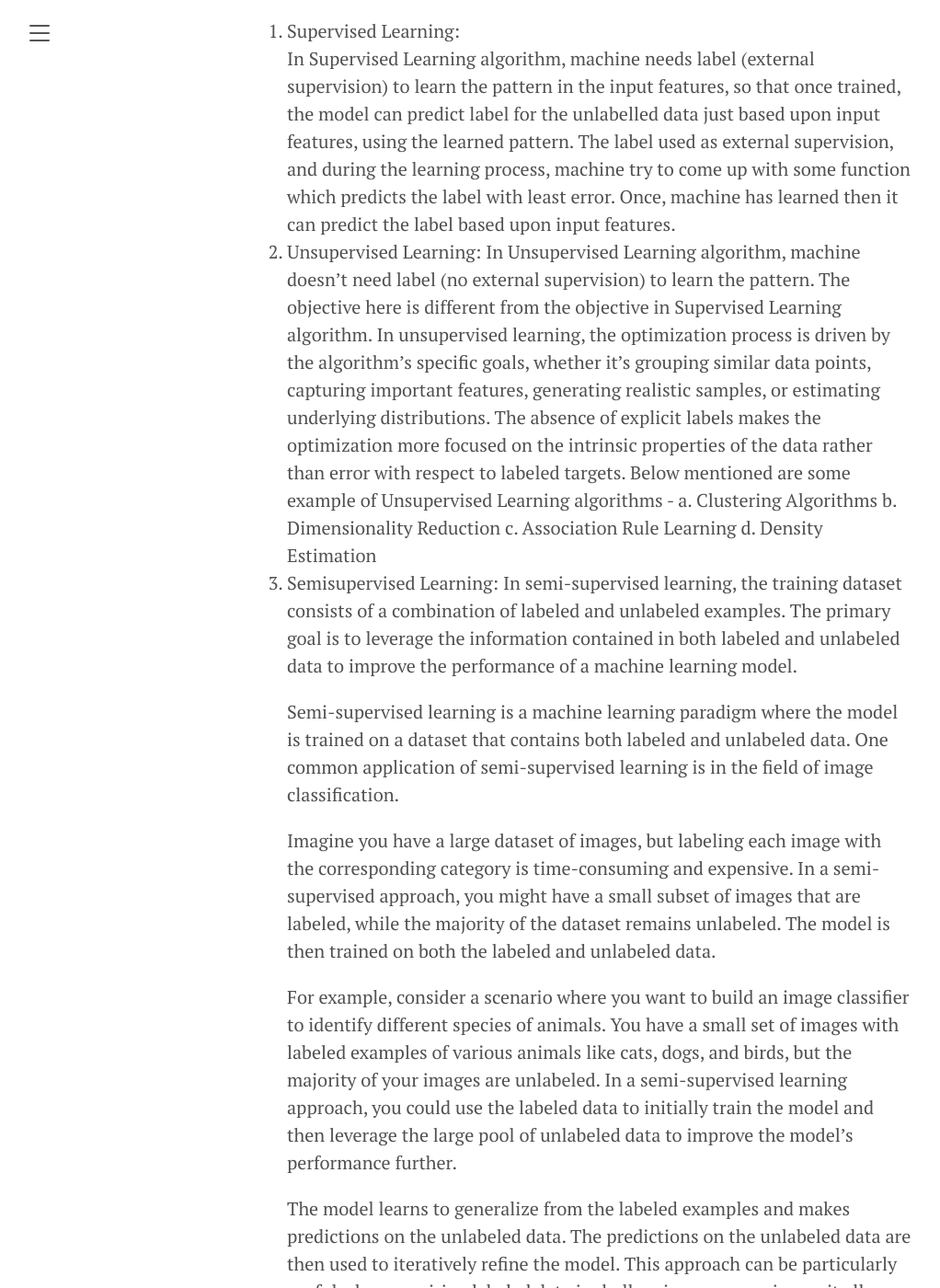
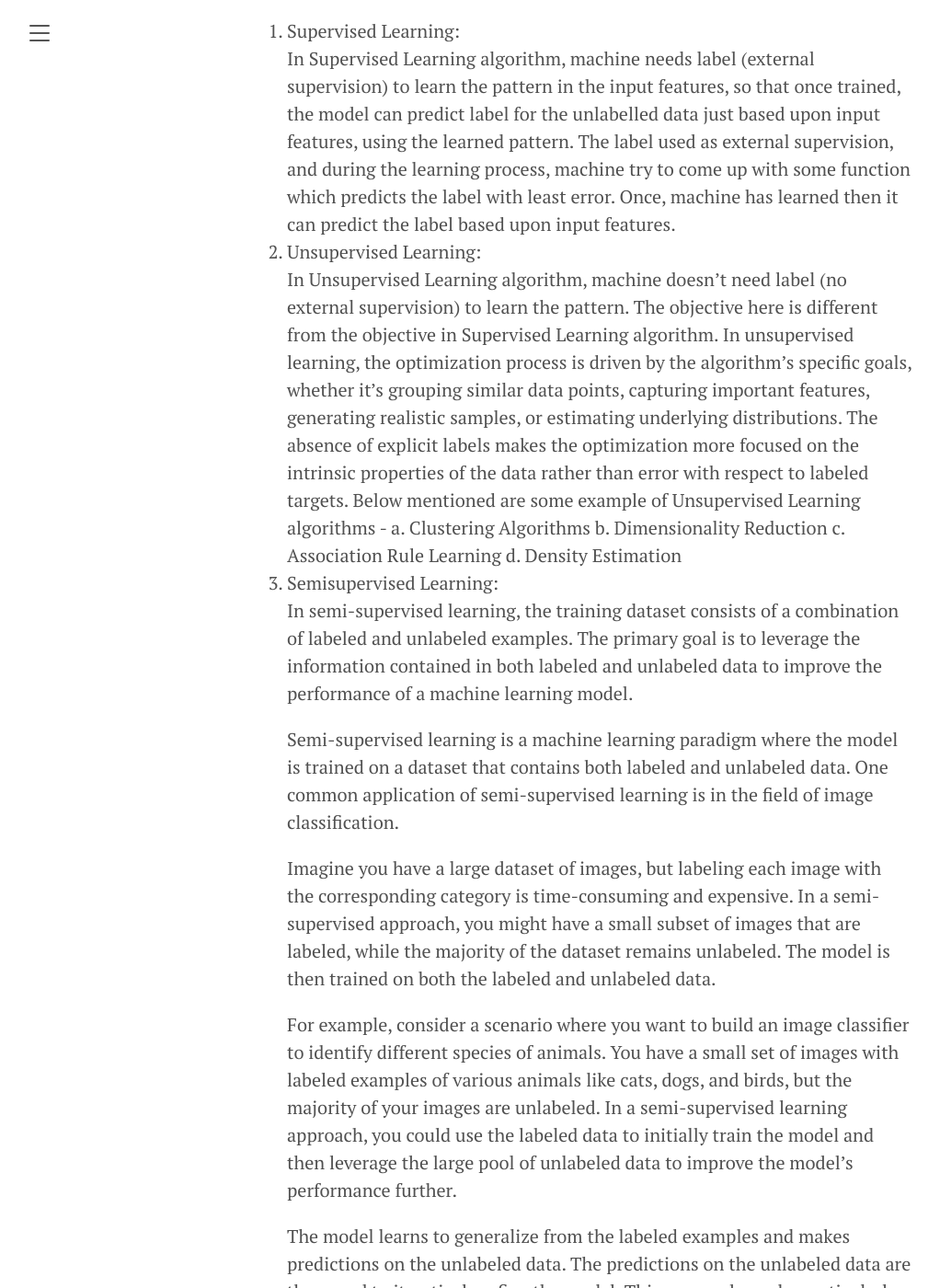
Before and after one commit to Ved-Prakash-Singh/Ved-Prakash-Singh.github.io, a Jekyll site: the page built from _posts/2024-01-01-Self Supervised Learning.md, in a window 1280 px wide and 1400 px high, scrolled down 293 px. Shown: the whole window at 92% size, without its empty margins (8-1030 px from the left). Built offline with Jekyll 4.4.1, drawn with Linux system fonts in a browser that asks for light colours; some of the changed text lies outside the part shown.

```diff
--- a/_posts/2024-01-01-Self Supervised Learning.md
+++ b/_posts/2024-01-01-Self Supervised Learning.md
@@ -5,13 +5,13 @@ title: Type of Machine Learning Algorithms
 
 Broadly, Machine Learning Algorithms can be categorized into below mentioned categories
 1. Supervised Learning: <br> In Supervised Learning algorithm, machine needs label (external supervision) to learn the pattern in the input features, so that once trained, the model can predict label for the unlabelled data just based upon input features, using the learned pattern. The label used as external supervision, and during the learning process, machine try to come up with some function which predicts the label with least error. Once, machine has learned then it can predict the label based upon input features.
-2. Unsupervised Learning: In Unsupervised Learning algorithm, machine doesn't need label (no external supervision) to learn the pattern. The objective here is different from the objective in Supervised Learning algorithm. In unsupervised learning, the optimization process is driven by the algorithm's specific goals, whether it's grouping similar data points, capturing important features, generating realistic samples, or estimating underlying distributions. The absence of explicit labels makes the optimization more focused on the intrinsic properties of the data rather than error with respect to labeled targets.
+2. Unsupervised Learning:<br> In Unsupervised Learning algorithm, machine doesn't need label (no external supervision) to learn the pattern. The objective here is different from the objective in Supervised Learning algorithm. In unsupervised learning, the optimization process is driven by the algorithm's specific goals, whether it's grouping similar data points, capturing important features, generating realistic samples, or estimating underlying distributions. The absence of explicit labels makes the optimization more focused on the intrinsic properties of the data rather than error with respect to labeled targets.
    Below mentioned are some example of Unsupervised Learning algorithms -
    a. Clustering Algorithms
    b. Dimensionality Reduction
    c. Association Rule Learning
    d. Density Estimation
-3. Semisupervised Learning: In semi-supervised learning, the training dataset consists of a combination of labeled and unlabeled examples. The primary goal is to leverage the information contained in both labeled and unlabeled data to improve the performance of a machine learning model.
+3. Semisupervised Learning:<br> In semi-supervised learning, the training dataset consists of a combination of labeled and unlabeled examples. The primary goal is to leverage the information contained in both labeled and unlabeled data to improve the performance of a machine learning model.
 
    Semi-supervised learning is a machine learning paradigm where the model is trained on a dataset that contains both labeled and unlabeled data. One common application of semi-supervised learning is in the field of image classification.
 
@@ -22,6 +22,6 @@ Broadly, Machine Learning Algorithms can be categorized into below mentioned cat
    The model learns to generalize from the labeled examples and makes predictions on the unlabeled data. The predictions on the unlabeled data are then used to iteratively refine the model. This approach can be particularly useful when acquiring labeled data is challenging or expensive, as it allows for leveraging the available unlabeled data to enhance the model's performance.
 
 
-4. Reinforcement Learning: In reinforcement learning, agent (model) learns to make sequences of decisions by interacting with an environment. The agent receives feedback in the form of rewards or punishments based on the actions it takes, and its goal is to learn a strategy, known as a policy, that maximizes the cumulative reward over time. Reinforcement learning is inspired by how humans and animals learn from trial and error to achieve goals in dynamic and uncertain environments. Popular Reinforcement Learning algorithms include Q-Learning, Deep Q Networks (DQN), Policy Gradient methods, and Actor-Critic methods.
+4. Reinforcement Learning:<br> In reinforcement learning, agent (model) learns to make sequences of decisions by interacting with an environment. The agent receives feedback in the form of rewards or punishments based on the actions it takes, and its goal is to learn a strategy, known as a policy, that maximizes the cumulative reward over time. Reinforcement learning is inspired by how humans and animals learn from trial and error to achieve goals in dynamic and uncertain environments. Popular Reinforcement Learning algorithms include Q-Learning, Deep Q Networks (DQN), Policy Gradient methods, and Actor-Critic methods.
 
-5. Self-supervised Learning: Self-supervised learning algorithms trains based upon unsupervised dataset in supervised manner. This can be achieved by framing a supervised learning task in a special form to predict only a subset of information using the rest. In this way, all the information needed, both inputs and labels, has been provided. This is known as self-supervised learning.
+5. Self-supervised Learning:<br> Self-supervised learning algorithms trains based upon unsupervised dataset in supervised manner. This can be achieved by framing a supervised learning task in a special form to predict only a subset of information using the rest. In this way, all the information needed, both inputs and labels, has been provided. This is known as self-supervised learning.
```
